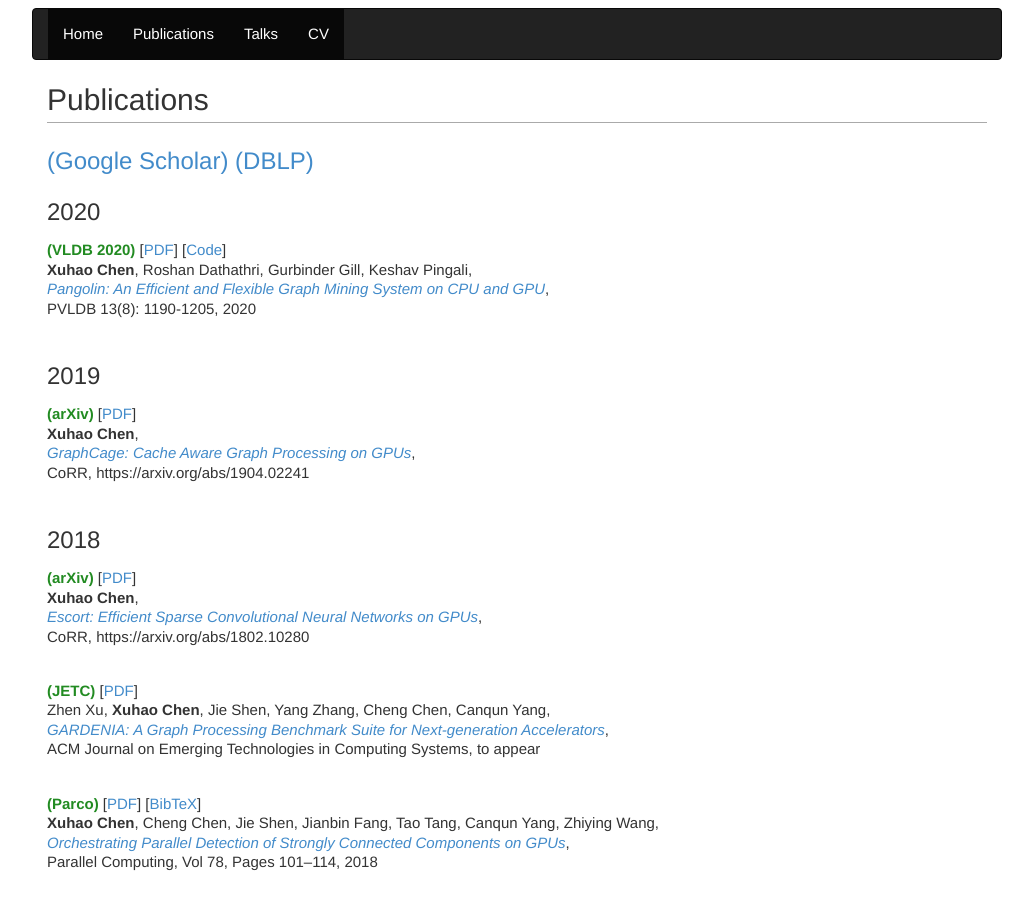
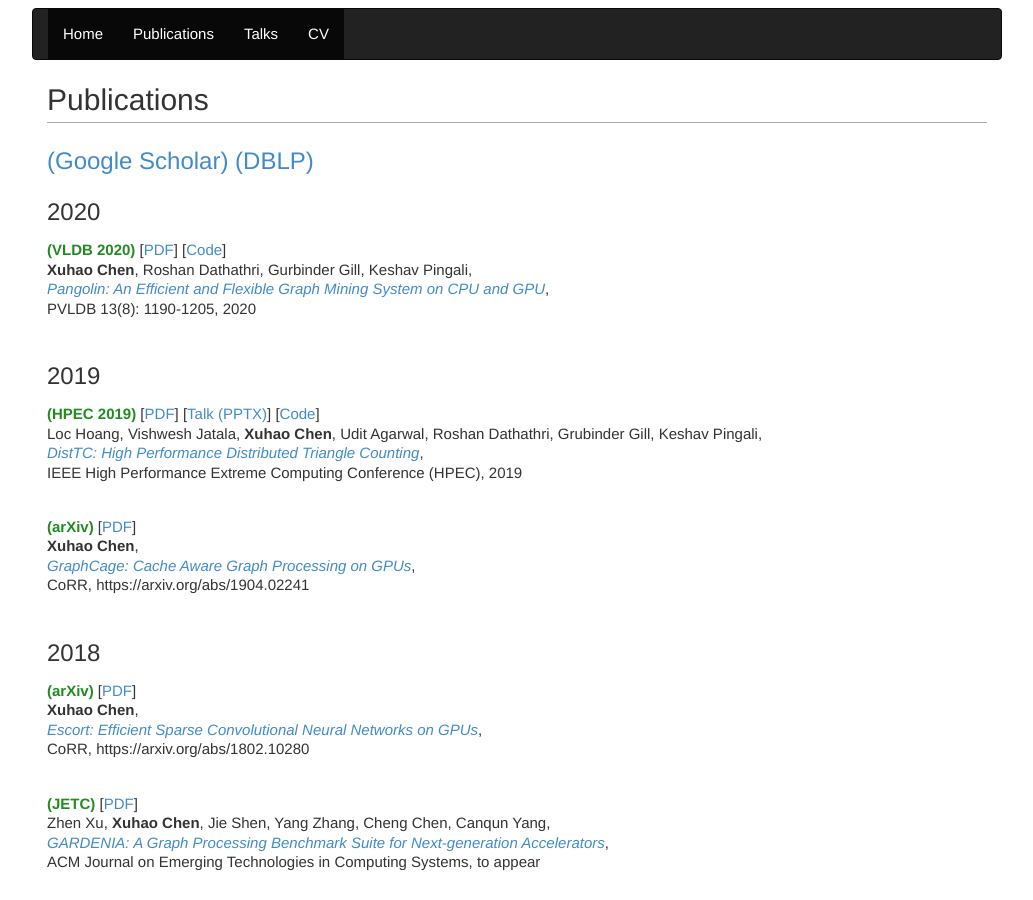
Before and after one commit to chenxuhao/chenxuhao.github.io, a Jekyll site: the page built from pubs.html, in a window 1280 px wide and 900 px high. Shown: the whole window, without its empty margins (123-1156 px from the left). Built offline with Jekyll 4.4.1, drawn with Linux system fonts in a browser that asks for light colours.

Commit message:
update pubs

```diff
--- a/pubs.html
+++ b/pubs.html
@@ -17,6 +17,16 @@
 <h3></h3>
 
 <h3>2019 </h3>
+<p><b><span style="color: forestgreen">(HPEC 2019)</span></b>
+[<a href="https://www.cs.utexas.edu/~roshan/DistTC.pdf">PDF</a>]
+[<a href="https://www.cs.utexas.edu/~roshan/DistTC.pptx">Talk (PPTX)</a>]
+[<a href="https://github.com/IntelligentSoftwareSystems/Galois">Code</a>] <br />
+Loc Hoang, Vishwesh Jatala, <b>Xuhao Chen</b>, Udit Agarwal, Roshan Dathathri, Grubinder Gill, Keshav Pingali,<br />
+<a href="https://www.cs.utexas.edu/~roshan/DistTC.pdf">
+<i>DistTC: High Performance Distributed Triangle Counting</i></a>, <br />
+IEEE High Performance Extreme Computing Conference (HPEC), 2019<br /></p>
+<h3></h3>
+
 <p><b><span style="color: forestgreen">(arXiv)</span></b>
 [<a href="https://arxiv.org/pdf/1904.02241.pdf">PDF</a>] <br />
 <b>Xuhao Chen</b>,<br />
```
